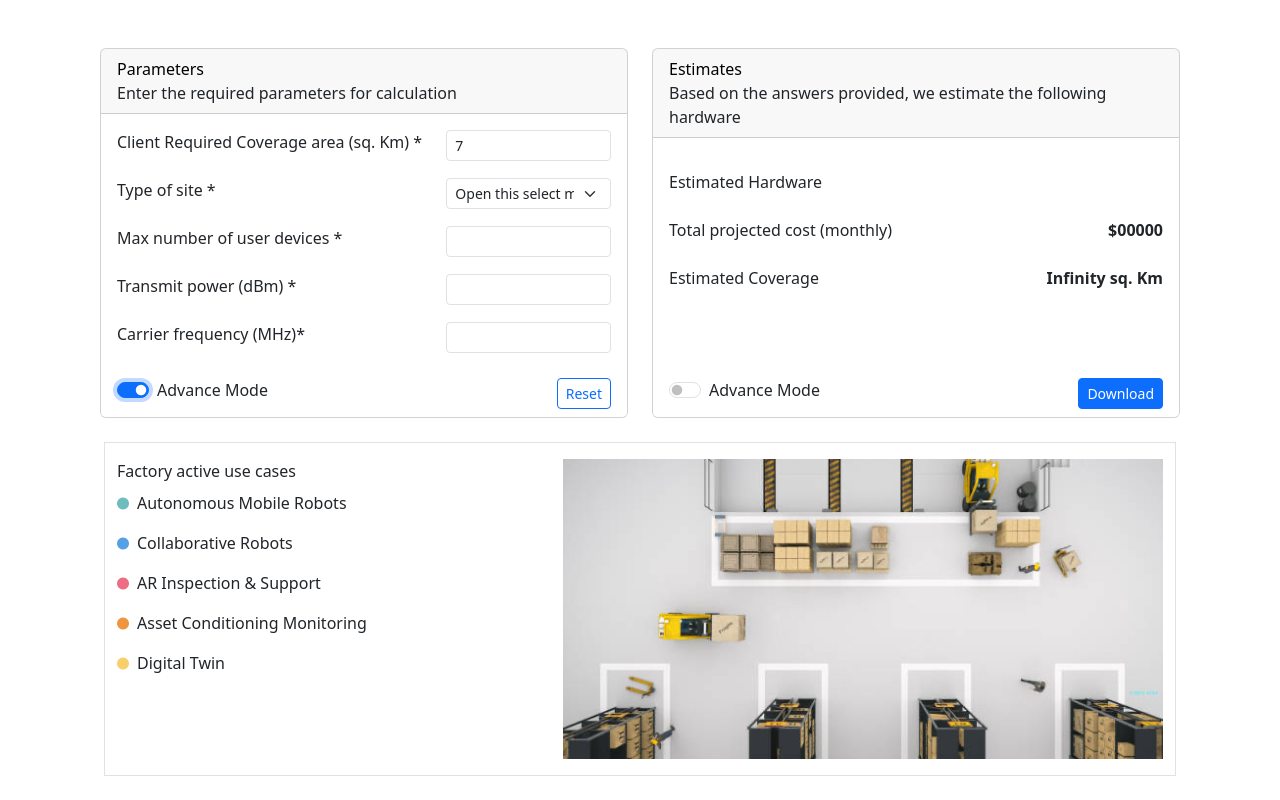
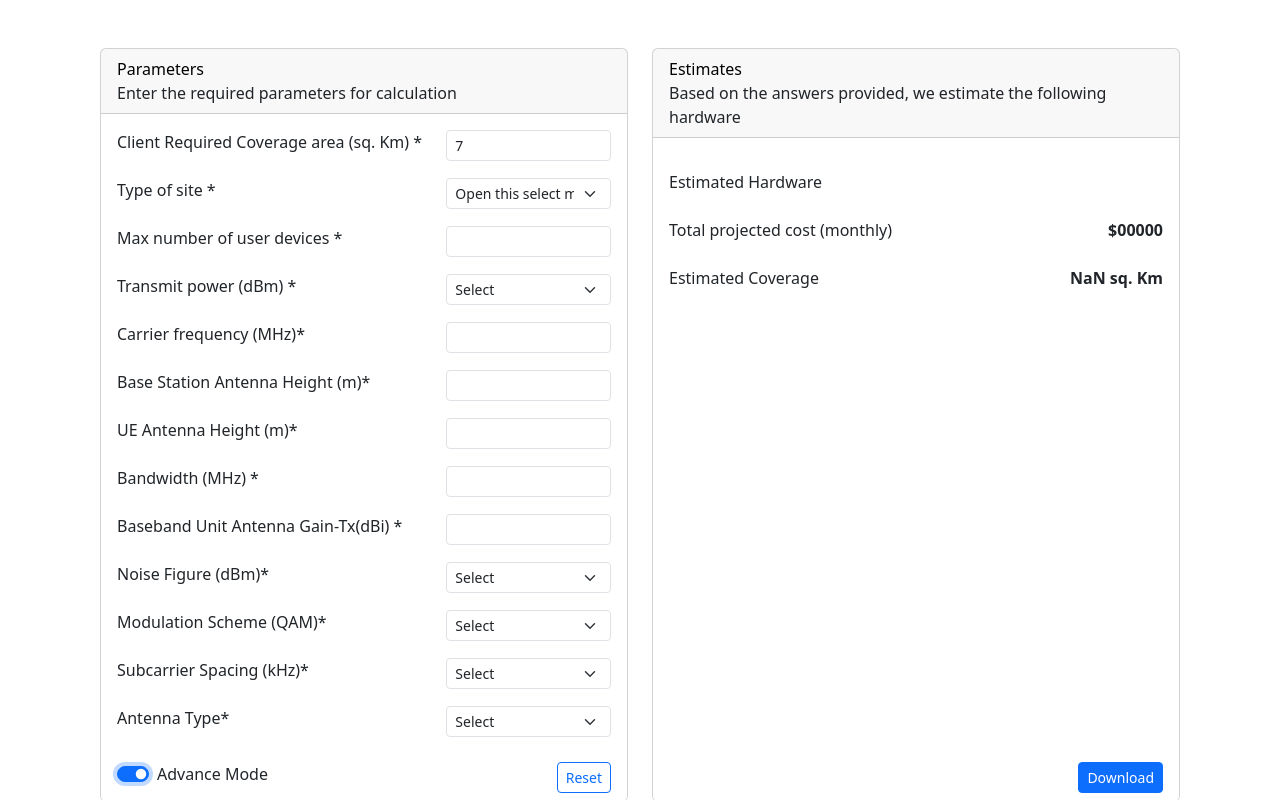
Before and after one commit to monayemislam/TCO-Calculator, a Vue app: page / in a window 1280 px wide. Both pictures are taken after a click on the checkbox "Advance Mode". Shown: the top 800 px of the page. Built offline with nearby package versions, Linux system fonts and the light colour scheme.

Commit message:
All input field added in advance mode

```diff
--- a/src/components/NybsysCalculator.vue
+++ b/src/components/NybsysCalculator.vue
@@ -44,8 +44,6 @@
                   >
                     <option selected value="">Open this select menu</option>
                     <option value="factory">Factory</option>
-                    <option value="2">Two</option>
-                    <option value="3">Three</option>
                   </select>
                 </div>
               </div>
@@ -61,12 +59,13 @@
                   <input
                     type="number"
                     class="form-control form-control-sm"
-                    id="input1"
+                    id="maxNumberofDevice"
+                    v-model="maxNumberOfUserDevices"
                   />
                 </div>
               </div>
             </div>
-            <div class="row pt-3">
+            <!-- <div class="row pt-3">
               <div class="d-flex justify-content-between">
                 <div class="col">
                   <label for="input1" class="form-label"
@@ -81,11 +80,13 @@
                   />
                 </div>
               </div>
-            </div>
-            <!-- <div class="row pt-3">
+            </div> -->
+            <div class="row pt-3">
               <div class="d-flex justify-content-between">
                 <div class="col">
-                  <label class="form-label">Transmit power (dBm) *</label>
+                  <label for="input1" class="form-label"
+                    >Transmit power (dBm) *</label
+                  >
                 </div>
                 <div class="col-4">
                   <select
@@ -93,14 +94,16 @@
                     aria-label=".form-select-sm example"
                     v-model="transmitPower"
                   >
-                    <option value="" selected>Choose an option</option>
-                    <option value="43">43</option>
-                    <option value="44">44</option>
-                    <option value="45">45</option>
+                    <option selected value="">Select</option>
+                    <option :value="Number('24')">24</option>
+                    <option :value="Number('37')">37</option>
+                    <option :value="Number('40')">40</option>
+                    <option :value="Number('43')">43</option>
+                    <option :value="Number('46')">46</option>
                   </select>
                 </div>
               </div>
-            </div> -->
+            </div>
             <div class="row pt-3">
               <div class="d-flex justify-content-between">
                 <div class="col">
@@ -117,17 +120,162 @@
                 </div>
               </div>
             </div>
+            <div class="row pt-3" v-if="isInputAdvanceMode">
+              <div class="d-flex justify-content-between">
+                <div class="col">
+                  <label for="input1" class="form-label"
+                    >Base Station Antenna Height (m)*</label
+                  >
+                </div>
+                <div class="col-4">
+                  <input
+                    type="number"
+                    class="form-control form-control-sm"
+                    v-model="baseStationAntennaHeight"
+                  />
+                </div>
+              </div>
+            </div>
+            <div class="row pt-3" v-if="isInputAdvanceMode">
+              <div class="d-flex justify-content-between">
+                <div class="col">
+                  <label for="input1" class="form-label"
+                    >UE Antenna Height (m)*</label
+                  >
+                </div>
+                <div class="col-4">
+                  <input
+                    type="number"
+                    class="form-control form-control-sm"
+                    v-model="userTerminalHeight"
+                  />
+                </div>
+              </div>
+            </div>
+            <div class="row pt-3" v-if="isInputAdvanceMode">
+              <div class="d-flex justify-content-between">
+                <div class="col">
+                  <label for="input1" class="form-label"
+                    >Bandwidth (MHz) *</label
+                  >
+                </div>
+                <div class="col-4">
+                  <input
+                    type="number"
+                    class="form-control form-control-sm"
+                    v-model="bandwidth"
+                  />
+                </div>
+              </div>
+            </div>
+            <div class="row pt-3" v-if="isInputAdvanceMode">
+              <div class="d-flex justify-content-between">
+                <div class="col">
+                  <label for="input1" class="form-label"
+                    >Baseband Unit Antenna Gain-Tx(dBi) *</label
+                  >
+                </div>
+                <div class="col-4">
+                  <input
+                    type="number"
+                    class="form-control form-control-sm"
+                    v-model="antennaGain"
+                  />
+                </div>
+              </div>
+            </div>
+            <div class="row pt-3" v-if="isInputAdvanceMode">
+              <div class="d-flex justify-content-between">
+                <div class="col">
+                  <label for="input1" class="form-label"
+                    >Noise Figure (dBm)*</label
+                  >
+                </div>
+                <div class="col-4">
+                  <select
+                    class="form-select form-select-sm"
+                    aria-label=".form-select-sm example"
+                    v-model="noiseFigureUrban"
+                  >
+                    <option selected value="">Select</option>
+                    <option :value="Number('9')">Dense Urban</option>
+                    <option :value="Number('8')">Urban</option>
+                    <option :value="Number('7')">Suburban</option>
+                    <option :value="Number('6')">Rural</option>
+                    <option :value="Number('5')">LOS</option>
+                  </select>
+                </div>
+              </div>
+            </div>
+            <div class="row pt-3" v-if="isInputAdvanceMode">
+              <div class="d-flex justify-content-between">
+                <div class="col">
+                  <label class="form-label">Modulation Scheme (QAM)*</label>
+                </div>
+                <div class="col-4">
+                  <select
+                    class="form-select form-select-sm"
+                    aria-label=".form-select-sm example"
+                    v-model="modulationScheme"
+                  >
+                    <option selected value="">Select</option>
+                    <option :value="Number('64')">QAM64</option>
+                    <option :value="Number('256')">QAM256</option>
+                  </select>
+                </div>
+              </div>
+            </div>
+            <div class="row pt-3" v-if="isInputAdvanceMode">
+              <div class="d-flex justify-content-between">
+                <div class="col">
+                  <label class="form-label">Subcarrier Spacing (kHz)*</label>
+                </div>
+                <div class="col-4">
+                  <select
+                    class="form-select form-select-sm"
+                    aria-label=".form-select-sm example"
+                    v-model="subCarrierSpacing"
+                  >
+                    <option selected value="">Select</option>
+                    <option :value="Number('15')">15 KHz</option>
+                    <option :value="Number('30')">30 KHz</option>
+                    <option :value="Number('60')">60 KHz</option>
+                    <option :value="Number('120')">120 KHz</option>
+                    <option :value="Number('240')">240 KHz</option>
+                  </select>
+                </div>
+              </div>
+            </div>
+            <div class="row pt-3" v-if="isInputAdvanceMode">
+              <div class="d-flex justify-content-between">
+                <div class="col">
+                  <label class="form-label">Antenna Type*</label>
+                </div>
+                <div class="col-4">
+                  <select
+                    class="form-select form-select-sm"
+                    aria-label=".form-select-sm example"
+                    v-model="antennaType"
+                  >
+                    <option selected value="">Select</option>
+                    <option :value="Number('1')">Omni</option>
+                    <option :value="Number('3')">Sector</option>
+                  </select>
+                </div>
+              </div>
+            </div>
           </div>
           <div class="card-footer estimate-card-footer">
             <div class="d-flex justify-content-between">
               <div class="col form-check form-switch">
-                <label class="form-check-label" for="flexSwitchCheckDefault"
+                <label class="form-check-label" for="flexSwitchCheckInput"
                   >Advance Mode</label
                 >
                 <input
                   class="form-check-input"
                   type="checkbox"
-                  id="flexSwitchCheckDefault"
+                  id="flexSwitchCheckInput"
+                  @change="toggleInputAdvanceMode"
                 />
               </div>
               <div class="col-6 text-end">
@@ -156,8 +304,8 @@
                 <div class="col-6 text-end">
                   <span
                     ><b v-if="numberOfRadio && simCard"
-                      >{{ numberOfRadio }} radio units, {{ simCard }} SIM
-                      cards</b
+                      >{{ numberOfRadio }} radio units,
+                      {{ maxNumberOfUserDevices }} SIM cards</b
                     ></span
                   >
                 </div>
@@ -195,14 +343,14 @@
           <div class="card-footer estimate-card-footer">
             <div class="d-flex justify-content-between">
               <div class="col form-check form-switch">
-                <label class="form-check-label" for="flexSwitchCheckDefault"
+                <!-- <label class="form-check-label" for="flexSwitchCheckDefault"
                   >Advance Mode</label
                 >
                 <input
                   class="form-check-input"
                   type="checkbox"
                   id="flexSwitchCheckDefault"
-                />
+                /> -->
               </div>
               <div class="col-6 text-end">
                 <button class="btn btn-primary btn-sm download-btn">
@@ -265,6 +413,7 @@ export default {
       userDefinedCoverageArea: 7,
       typeOfSite: "",
       specificHardwareCoverageAreaPerCell: null,
+      maxNumberOfUserDevices: null,
       radioPerCell: null,
       concurrentUser: null,
       numberOfConcurrentNBIoTDevices: null,
@@ -286,25 +435,33 @@ export default {
       backhaulConnectivityAnnualCost: null,
       powerSupplyAnnualCost: null,
       //Link Budget Calculator
-      transmitPower: null,
+      transmitPower: "",
       bandwidth: null,
       antennaGain: null,
+      antennaType: "",
       carrierFrequency: null,
       baseStationAntennaHeight: null,
       userTerminalHeight: null,
       shannonCapacityScalingFactorAlpha: null,
       cableLoss: null,
-      noiseFigureUrban: null,
+      noiseFigureUrban: "",
       interferenceMargin: null,
       cellEdgeReliablity: null,
       wallPenetarationLoss: null,
       bodyLoss: null,
       GUT: null,
       RxAntennaGain: null,
-      modulationScheme: null,
-      subCarrierSpacing: null,
+      modulationScheme: "",
+      subCarrierSpacing: "",
       slotsPerSubframe: null,
+      //Input Advance Mode
+      isInputAdvanceMode: false,
     };
+  },
+  methods: {
+    toggleInputAdvanceMode() {
+      this.isInputAdvanceMode = !this.isInputAdvanceMode;
+    },
   },
   watch: {
     typeOfSite() {
@@ -332,19 +489,21 @@ export default {
           (this.interferenceMargin = 5),
           //Link Budget Calculator
           (this.bandwidth = 10),
-          (this.antennaGain = 18),
-          (this.baseStationAntennaHeight = 20);
-        (this.userTerminalHeight = 1),
+          (this.antennaType = 1);
+        (this.antennaGain = 18),
+          (this.baseStationAntennaHeight = 20),
+          (this.transmitPower = 43),
+          (this.userTerminalHeight = 2),
           (this.shannonCapacityScalingFactorAlpha = 0.65),
           (this.cableLoss = 2),
-          (this.noiseFigureUrban = 5),
+          (this.noiseFigureUrban = 8),
           (this.cellEdgeReliablity = 0.15),
           (this.wallPenetarationLoss = 18),
           (this.bodyLoss = 3),
           (this.GUT = 0),
           (this.RxAntennaGain = 0);
-        (this.modulationScheme = 256),
-          (this.subCarrierSpacing = 60),
+        (this.modulationScheme = 64),
+          (this.subCarrierSpacing = 30),
           (this.slotsPerSubframe = 2);
       } else if (this.typeOfSite == 2) {
         return "Nothing";
@@ -353,7 +512,7 @@ export default {
   },
   computed: {
     numberOfRadio() {
-      return this.theRequiredNumberOf5GBaseStation;
+      return this.theRequiredNumberOf5GBaseStation * this.antennaType;
     },
     simCard() {
       return this.numberOfRadio * this.concurrentUser;
```
